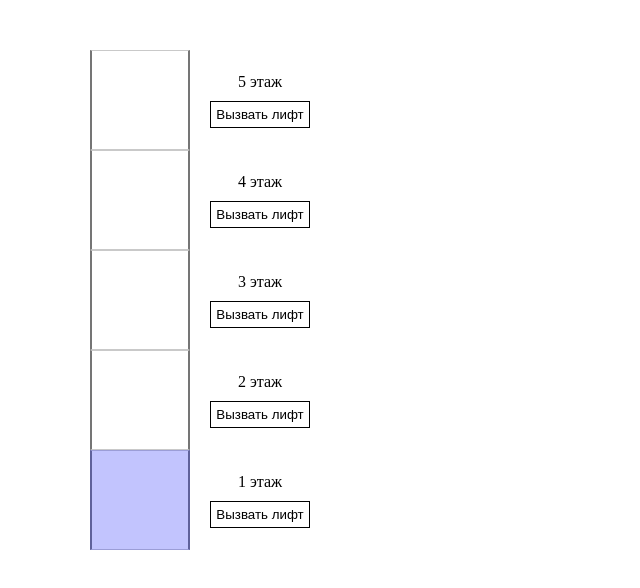
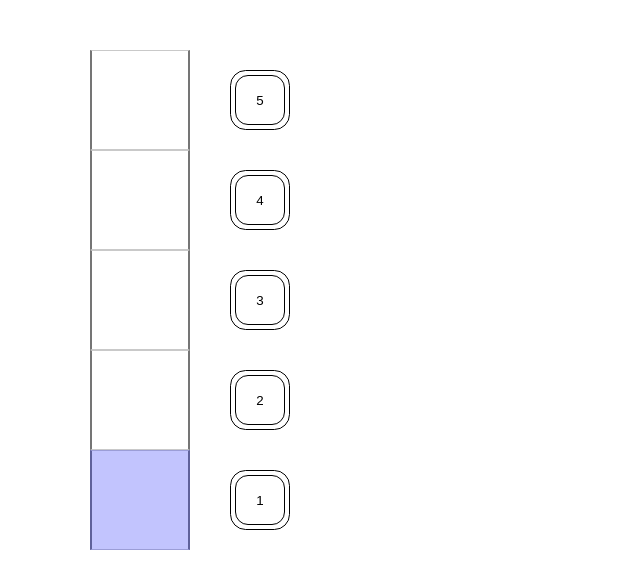
Before and after one commit to maxik12335/elevator-emulator, a Vue app: page / in a window 1280 px wide. Shown: the top 588 px of the page, without its empty margins (0-640 px from the left). Built offline with nearby package versions, Linux system fonts and the light colour scheme.

Commit message:
works one mine

```diff
--- a/src/App.vue
+++ b/src/App.vue
@@ -44,10 +44,28 @@ export default {
       this.locationElevator = numberLocationElevator
       this.countArr.push(this.locationElevator)
 
-      if(this.countArr[0] === this.beforeLocationElevator || this.countArr[0] === this.countArr[1]) {
-        console.log("Вы уже на этом этаже")
-        this.countArr.shift()
-        return
+      let last = this.countArr[this.countArr.length - 1]
+
+      const inButtonColor = document.querySelectorAll(".in-button-color")
+      inButtonColor[last - 1].style.borderColor = "red"
+
+      if(this.countArr.length > 1) {
+
+        let filterArr = this.countArr.filter(item => item === last)
+        if(filterArr.length > 1) {
+          console.log("Лифт уже имеет в очереди этот этаж: ", filterArr)
+          this.countArr.pop()
+        }
+
+      } else {
+
+        if(last === this.beforeLocationElevator) {
+          console.log("Вы уже на этом этаже")
+          inButtonColor[this.countArr[0] - 1].style.borderColor = "transparent"
+          this.countArr.pop()
+          return
+        }
+
       }
 
       if(this.status === true) {
@@ -58,33 +76,41 @@ export default {
     },
 
     goElevator() {
-      console.log("START")
       this.status = true
-
-      console.log("GO TOP")
       this.goTop()
     },
 
     goTop() {
       let test = setInterval(() => {
         const elevator = document.querySelector(".elevator")
+        const arrow = document.querySelector(".arrow")
+        const floorNumber = document.querySelector(".floor-number")
+
+        arrow.classList.add('arrow-show')
+
         if(elevator.classList.contains("elevator-arrived")) {
           elevator.classList.remove("elevator-arrived")
         }
+
         elevator.style.transition = "1s linear"
 
         if(this.check() === "top") {
           elevator.style.transform = `translateY(${this.translateY -= 100}px)`
-          elevator.textContent = "TOP"
+          arrow.style.transform = "rotate(180deg)"
+          floorNumber.textContent = `${this.countArr[0]}`
+
         }
 
         if(this.check() === "down") {
           elevator.style.transform = `translateY(${this.translateY += 100}px)`
-          elevator.textContent = "DOWN"
+          arrow.style.transform = "rotate(0deg)"
+          floorNumber.textContent = `${this.countArr[0]}`
+
         }
 
         if(this.translateY === (this.countArr[0]-1)*-100) {
           setTimeout(() => {
+            arrow.classList.remove('arrow-show')
             elevator.classList.add("elevator-arrived")
           }, 1000);
           clearInterval(test)
@@ -93,6 +119,8 @@ export default {
           }
 
           setTimeout(() => {
+            const inButtonColor = document.querySelectorAll(".in-button-color")
+            inButtonColor[this.countArr[0] - 1].style.borderColor = "transparent"
             this.countArr.shift()
             if(this.countArr[0]) {
               this.goTop()
@@ -101,42 +129,10 @@ export default {
               this.status = false
               console.log("END")
             }
-          }, 3000);
+          }, 4000);
 
         }
       }, 1000);
-      // НЕ УДАЛЯТЬ код работает
-      // let test = setInterval(() => {
-      //   const elevator = document.querySelector(".elevator")
-      //   elevator.style.transition = "1s linear"
-
-      //   if(this.check() === "top") {
-      //     elevator.style.transform = `translateY(${this.translateY -= 100}px)`
-      //   }
-
-      //   if(this.check() === "down") {
-      //     elevator.style.transform = `translateY(${this.translateY += 100}px)`
-      //   }
-
-
-      //   if(this.translateY === (this.countArr[0]-1)*-100) {
-      //     clearInterval(test)
-      //     if(this.countArr[0]) {
-      //       this.beforeLocationElevator = this.countArr[0]
-      //     }
-      //     this.countArr.shift()
-      //     if(this.countArr[0]) {
-      //       setTimeout(() => {
-      //         this.goTop()
-      //       }, 3000);
-      //     } else {
-      //       setTimeout(() => {
-      //         this.status = false
-      //         console.log("END")
-      //       }, 3000);
-      //     }
-      //   }
-      // }, 1000);
     },
 
     check() {
--- a/src/components/FloorsButtons.vue
+++ b/src/components/FloorsButtons.vue
@@ -6,12 +6,13 @@
       :key="floor"
       class="floor-buttons__item"
     >
-      <p class="floors-button__number">{{ floor }} этаж</p>
       <button
         class="floors-button"
         @click="$emit('floorClick', floor)"
       >
-        Вызвать лифт
+        <div class="in-button-color"></div>
+        <div class="in-button-border"></div>
+        {{ floor }}
       </button>
 
     </div>
@@ -29,7 +30,7 @@ export default {
 </script>
 
 <style>
-.floors-buttons {
+  .floors-buttons {
     display: flex;
     flex-direction: column-reverse;
   }
@@ -43,18 +44,41 @@ export default {
     justify-content: center;
   }
 
-  .floors-button__number {
-    margin-bottom: 10px;
-  }
-
   .floors-button {
     background-color: transparent;
-    border: 1px solid;
-    padding: 5px;
+    border: 1px solid black;
+    border-radius: 26%;
     cursor: pointer;
+    position: relative;
+    width: 60px;
+    height: 60px;
   }
 
   .floors-button:hover {
     background-color: #f4eeee;
   }
+
+  .floors-button:hover .in-button-color {
+    border-color: blue
+  }
+
+  .in-button-color {
+    position: absolute;
+    left: 1px;
+    top: 1px;
+    width: 56px;
+    height: 56px;
+    border: 2px solid transparent;
+    border-radius: 26%;
+  }
+
+  .in-button-border {
+    position: absolute;
+    left: 4px;
+    top: 4px;
+    width: 50px;
+    height: 50px;
+    border: 1px solid black;
+    border-radius: 26%;
+  }
 </style>
--- a/src/components/FloorsColumn.vue
+++ b/src/components/FloorsColumn.vue
@@ -6,7 +6,12 @@
       :key="floorsColumnItem"
     ></div>
 
-    <div class="elevator"></div>
+    <div class="elevator">
+      <div class="arrow">
+        <img src="@/images/arrow-down.svg" alt="arrow">
+      </div>
+      <div class="floor-number"></div>
+    </div>
   </div>
 </template>
 
@@ -44,6 +49,9 @@ export default {
     left: 0;
     bottom: 0;
     background-color: #262bf947;
+    display: flex;
+    align-items: center;
+    justify-content: center;
   }
 
   .elevator-arrived {
@@ -51,6 +59,22 @@ export default {
     animation-duration: 1s;
     animation-timing-function: linear;
     animation-iteration-count: 3;
+  }
+
+  .arrow {
+    width: 20px;
+    height: 20px;
+    margin-right: 5px;
+    display: none;
+  }
+
+  .arrow-show {
+    display: block;
+  }
+
+  .arrow img {
+    width: 100%;
+    height: 100%;
   }
 
   @keyframes elevatorArrived {
```
Also changed, not shown: src/images/arrow-down.svg (added).
